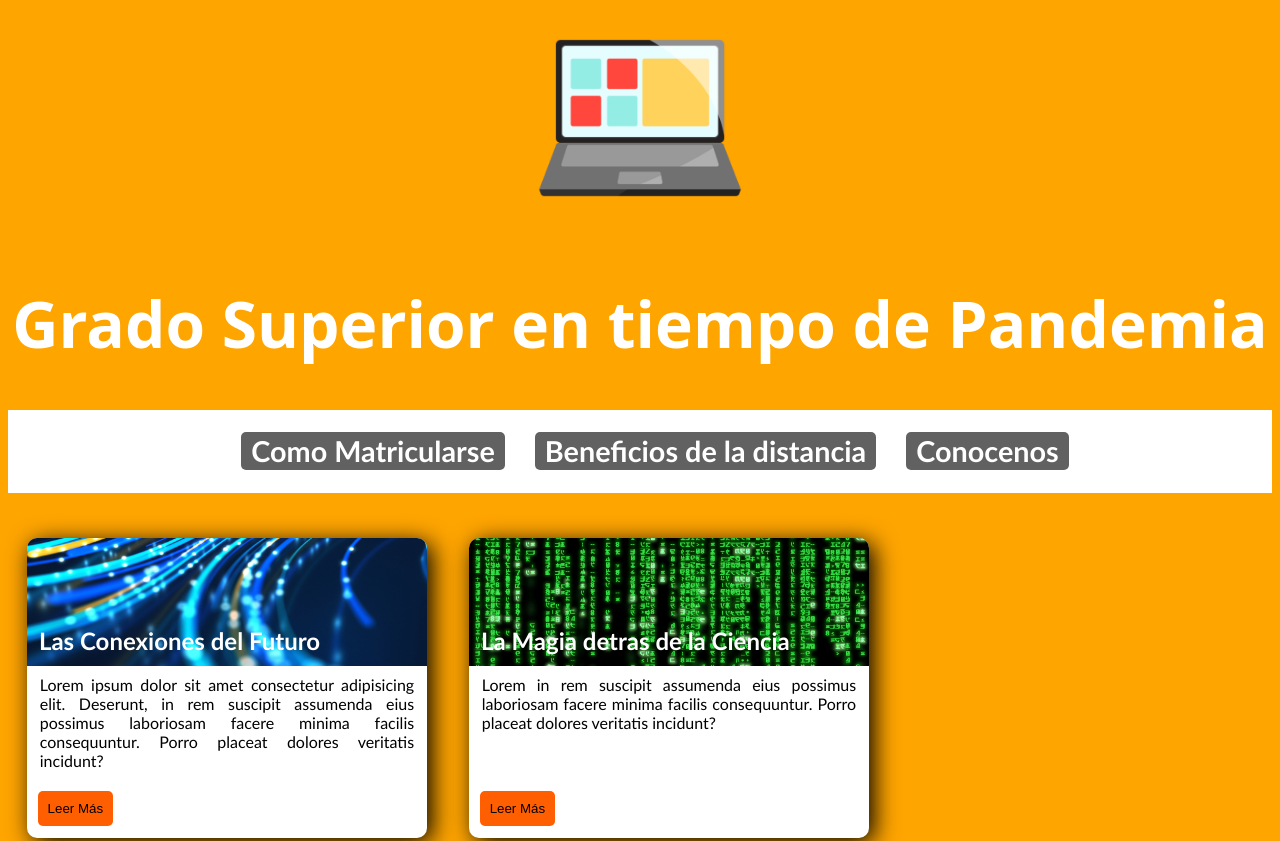
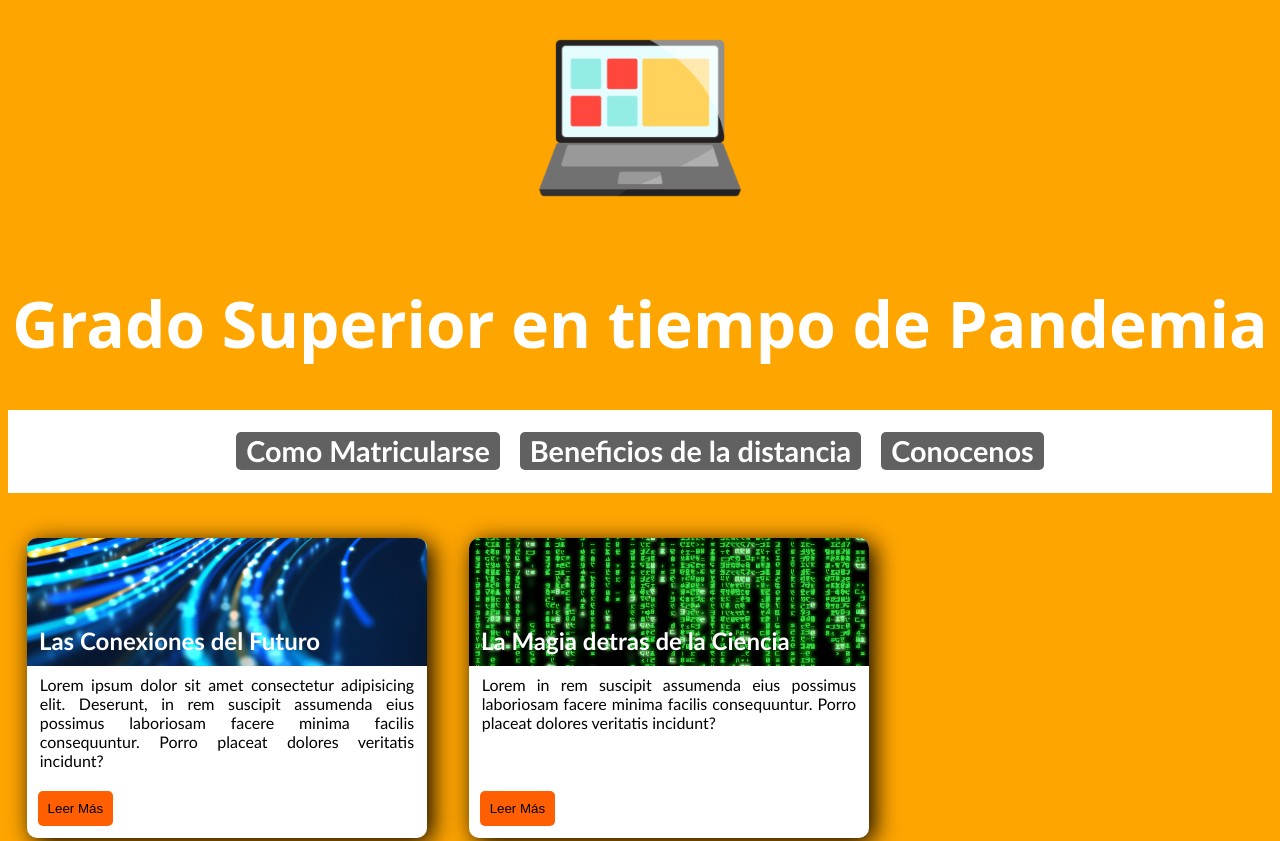
Before and after one commit to feriwp/Prueba-1, a plain HTML site: page index.html in a window 1280 px wide. Shown: the top 841 px of the page. Drawn offline with Linux system fonts and the light colour scheme; a web font is replaced by a local one.

Commit message:
Update estilos.css

```diff
--- a/estilos.css
+++ b/estilos.css
@@ -26,7 +26,8 @@ nav{
         padding: 20px 0px;
         line-height: 1.5;
         a {
-            margin-left: 30px;
+            margin-left: 10px;
+	    margin-right: 10px;
             outline:none;
             text-decoration:none;
             background: rgb(97, 97, 97);
```
